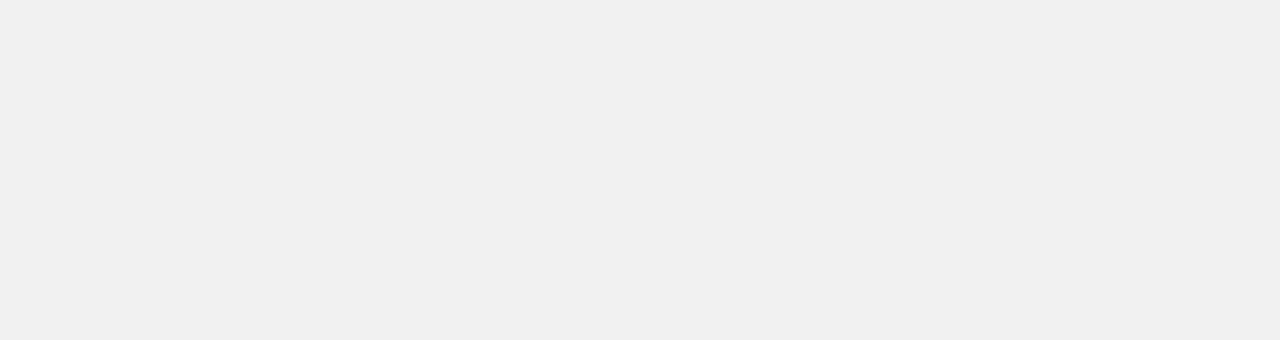
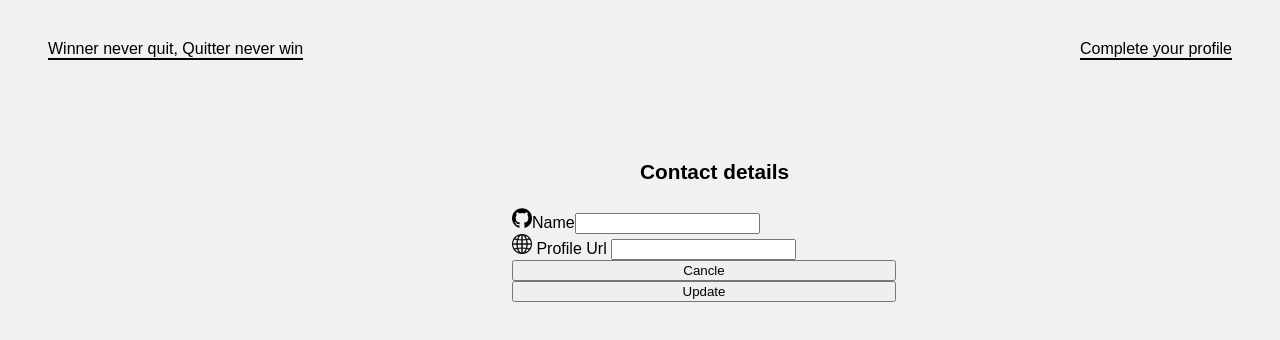
Before and after one commit to Ashish7520/React-Expense-tracker, a React (Create React App) app: page /complete-profile in a window 1280 px wide. Shown: the top 340 px of the page. Built offline with nearby package versions, Linux system fonts and the light colour scheme.

Commit message:
Complete your profile

```diff
--- a/src/App.js
+++ b/src/App.js
@@ -1,16 +1,22 @@
 import React from "react";
 import SignUp from "./Page/Sign-Up";
 import { Route } from "react-router-dom";
+import Expense from "./Page/Expense";
+import classes from "./App.module.css";
+import CompleteProfile from "./Page/CompleteProfile";
 
 function App() {
   return (
     <div>
-      <main>
-        <Route path="/home">
-          <h1>Hello Home</h1>
+      <main className={classes.main}>
+        <Route path="/expense">
+          <Expense />
         </Route>
         <Route path="/user">
           <SignUp />
+        </Route>
+        <Route path="/complete-profile">
+          <CompleteProfile />
         </Route>
       </main>
     </div>
--- /dev/null
+++ b/src/App.module.css
@@ -0,0 +1,4 @@
+.main {
+  width: 100%;
+  height: 100vh;
+}
--- /dev/null
+++ b/src/Page/CompleteProfile.js
@@ -0,0 +1,82 @@
+import classes from "./CompleteProfile.module.css";
+
+import git from "../Assets/github.png";
+import web from "../Assets/web.png";
+import React, { useRef } from "react";
+
+const CompleteProfile = (props) => {
+  const inputNameRef = useRef();
+  const inputUrlRef = useRef();
+
+  const formHandler = async (e) => {
+    e.preventDefault();
+
+    const enteredName = inputNameRef.current.value;
+    const enteredUrl = inputUrlRef.current.value;
+
+    if (enteredName && enteredUrl) {
+      console.log(process.env.REACT_APP_POST_USERDETAILS, "sahi hai");
+      try {
+        const response = await fetch(
+          "https://expense-tracker-df0a0-default-rtdb.firebaseio.com/user.json",
+          {
+            method: "POST",
+            body: JSON.stringify({
+              name: enteredName,
+              profile: enteredUrl,
+            }),
+            headers: {
+              "Content-type": "application/json",
+            },
+          }
+        );
+
+        if (!response.ok) {
+          const err = await response.json();
+          console.log(err);
+          throw new Error(err);
+        }
+
+        const data = await response.json();
+        console.log(data);
+      } catch (error) {
+        console.log(error);
+      }
+      console.log(enteredName, enteredUrl);
+    }
+
+    inputNameRef.current.value = "";
+    inputUrlRef.current.value = "";
+  };
+
+  const CancleBtnHandler = () => {
+    inputNameRef.current.value = "";
+    inputUrlRef.current.value = "";
+  };
+
+  return (
+    <>
+      <div className={classes.quotes}>Winner never quit, Quitter never win</div>
+      <div className={classes.completeProfile}>Complete your profile</div>
+      <div className={classes.outerDiv}>
+        <div className={classes.title}> Contact details</div>
+        <form onSubmit={formHandler}>
+          <div>
+            <img src={git} alt="git logo" />
+            <label htmlFor="name">Name</label>
+            <input type="text" id="name" ref={inputNameRef} />
+          </div>
+          <div>
+            <img src={web} alt="web logo" />
+            <label htmlFor="url"> Profile Url </label>
+            <input type="url" id="url" ref={inputUrlRef} />
+          </div>
+          <button onClick={CancleBtnHandler}>Cancle</button>
+          <button type="submit">Update</button>
+        </form>
+      </div>
+    </>
+  );
+};
+
+export default CompleteProfile;
--- /dev/null
+++ b/src/Page/CompleteProfile.module.css
@@ -0,0 +1,36 @@
+.quotes {
+  position: fixed;
+  top: 2.5rem;
+  left: 3rem;
+  display: block;
+  border-bottom-width: 100vw;
+  border-bottom: 2px solid black;
+}
+
+.completeProfile {
+  position: fixed;
+  top: 2.5rem;
+  right: 3rem;
+  display: block;
+  border-bottom-width: 100vw;
+  border-bottom: 2px solid black;
+}
+
+.title {
+  position: fixed;
+  top: 10rem;
+  font-size: 1.3rem;
+  font-weight: bolder;
+}
+
+form {
+  position: fixed;
+  top: 13rem;
+  left: 40%;
+  display: grid;
+  width: 30%;
+}
+
+img {
+  width: 20px;
+}
--- /dev/null
+++ b/src/Page/Expense.js
@@ -0,0 +1,20 @@
+import classes from "./Expense.module.css";
+import { useHistory } from "react-router-dom";
+
+const Expense = (props) => {
+  const history = useHistory();
+  const completeProfileHandler = () => {
+    history.replace("/complete-profile");
+  };
+
+  return (
+    <div className={classes.container}>
+      <div className={classes.header}>Welcome to Expense Tracker</div>
+      <div className={classes.completeProfile} onClick={completeProfileHandler}>
+        Complete your profile
+      </div>
+    </div>
+  );
+};
+
+export default Expense;
--- /dev/null
+++ b/src/Page/Expense.module.css
@@ -0,0 +1,22 @@
+.container {
+  border-bottom: 2px solid black;
+  width: 100%; /* Set the width to 100% to span the full display width */
+}
+
+.header {
+  position: fixed;
+  top: 2.5rem;
+  left: 3rem;
+  display: block;
+  border-bottom-width: 100vw;
+  border-bottom: 2px solid black;
+}
+
+.completeProfile {
+  position: fixed;
+  top: 2.5rem;
+  right: 3rem;
+  display: block;
+  border-bottom-width: 100vw;
+  border-bottom: 2px solid black;
+}
--- a/src/Page/Sign-Up.js
+++ b/src/Page/Sign-Up.js
@@ -69,7 +69,7 @@ const SignUp = () => {
 
       const data = await response.json();
       AuthCtx.login(data.idToken);
-      histor.replace("/home");
+      histor.replace("/expense");
       console.log(data);
     } catch (error) {
       alert(error.message);
```
Also changed, not shown: src/Assets/github.png (added), src/Assets/web.png (added).
